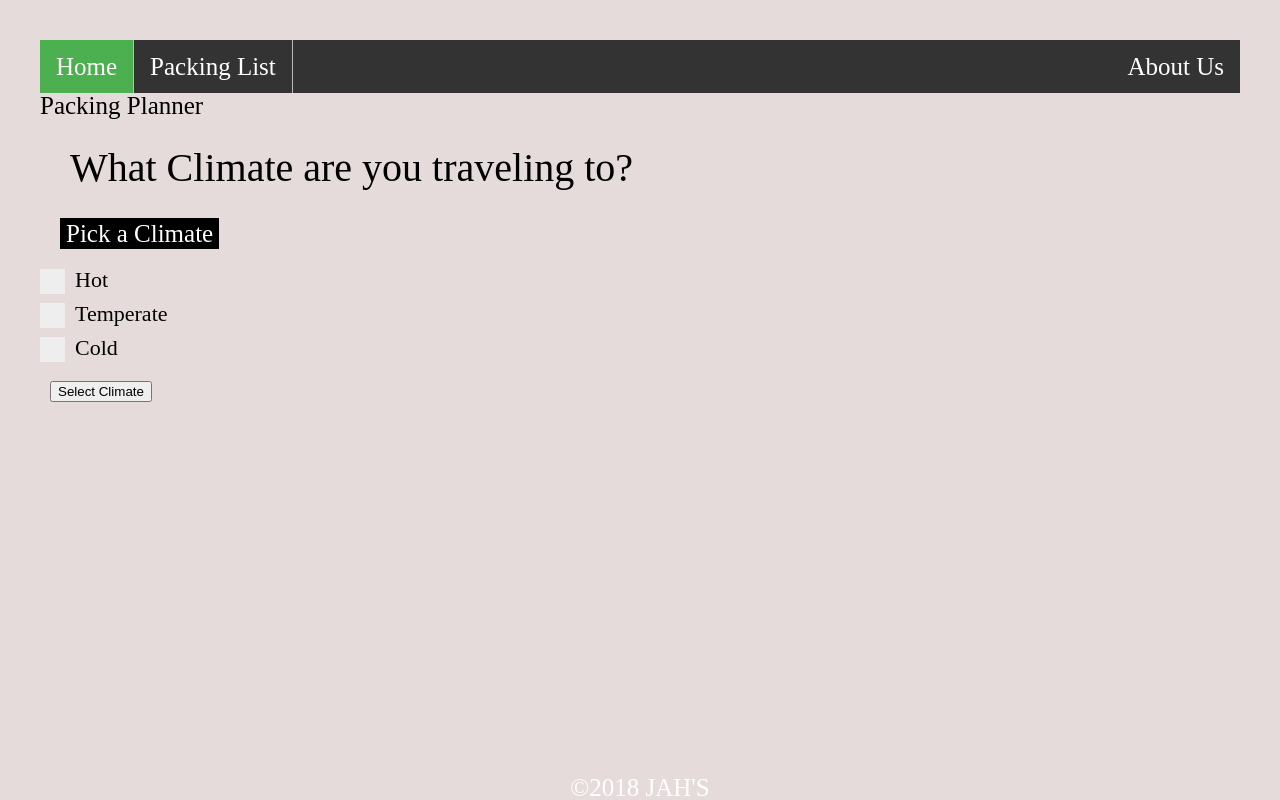
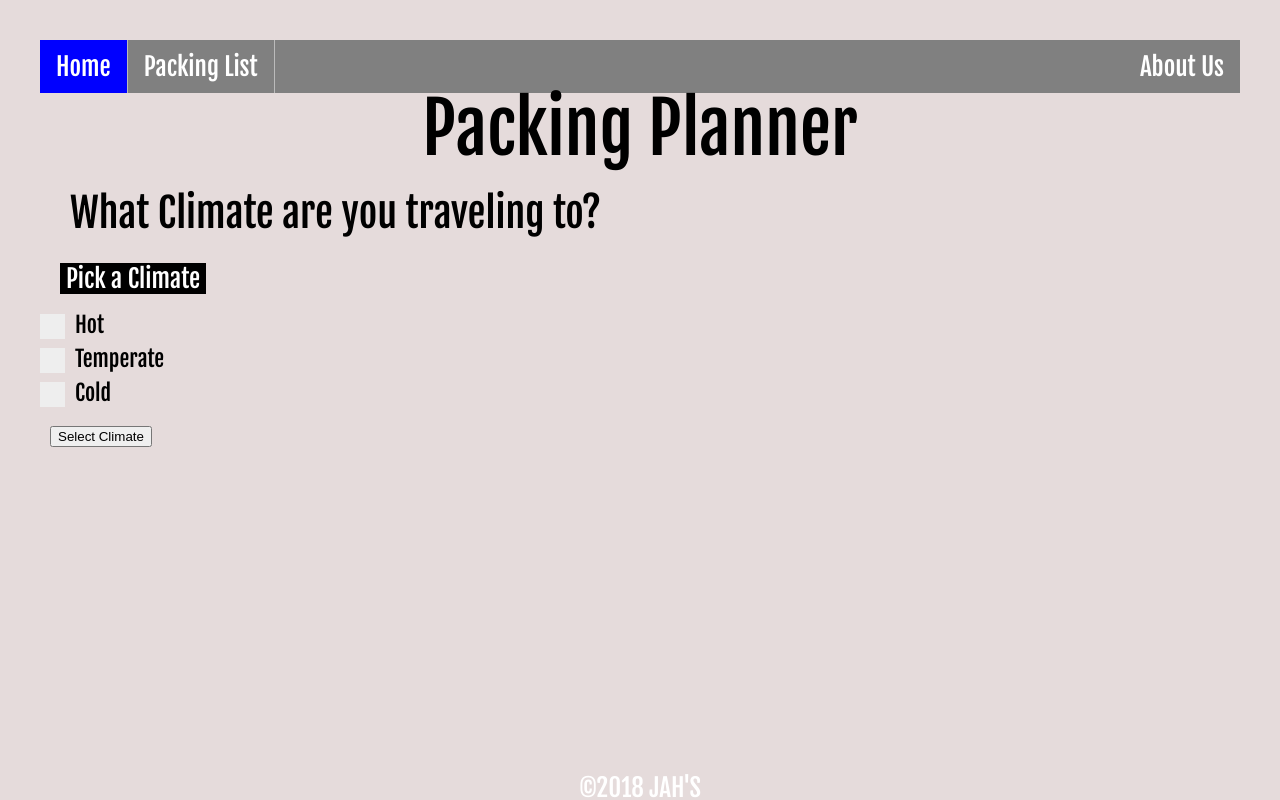
Before and after one commit to niesssiobhan/packing-planner, a plain HTML site: page index.html in a window 1280 px wide. Drawn offline with Linux system fonts and the light colour scheme; a web font is replaced by a local one.

Commit message:
fontcssstuffharris

```diff
--- a/css/style.css
+++ b/css/style.css
@@ -5,6 +5,7 @@ html {
 
 body {
     margin: 40px;
+    font-family: 'Fjalla One', sans-serif;
 }
 
 nav li:last-child{
@@ -17,7 +18,7 @@ nav ul {
     margin: 0;
     padding: 0;
     overflow: hidden;
-    background-color: #333;
+    background-color:grey;
 }
 
 nav li {
@@ -35,16 +36,18 @@ nav li a {
 
 /* Change the link color to #111 (black) on hover */
 nav li a:hover {
-    background-color: #111;
+    background-color:orange;
 }
 
 nav .active {
-    background-color: #4CAF50;
+    background-color:blue;
 }
 
-section h1{
+header h1{
     text-align: center;
     font-size: 70px;
+
+
 }
 
 /* * {box-sizing:border-box}
@@ -132,11 +135,11 @@ footer {
     color: white;
     text-align: center;
 }
-ul li del {
+ul label del {
     text-decoration: none;
 }
 
-ul li input[type=checkbox]:checked ~ del {
+ul label input[type=checkbox]:checked ~ del {
     text-decoration: line-through;
 }
 
--- a/index.html
+++ b/index.html
@@ -5,11 +5,13 @@
     <title>Packing Planner</title>
     <link rel="stylesheet" type="text/css" media="screen" href="css/reset.css"/>
     <link rel="stylesheet" type="text/css" media="screen" href="css/style.css"/>
+    <link href="https://fonts.googleapis.com/css?family=Fjalla+One|Spicy+Rice" rel="stylesheet">
+    <link href="https://fonts.googleapis.com/css?family=Leckerli+One|Playfair+Display|Yellowtail" rel="stylesheet">
   </head>
 
   <body>
 
-    <header>
+
       <nav>
         <ul>
           <li id="home"><a class="active" href="index.html">Home</a></li>
@@ -17,7 +19,7 @@
           <li id="aboutUs"><a href="about-us.html">About Us</a></li>
         </ul>
       </nav>
-    </header>
+
 
     <main>
 
```
Also changed, not shown: about-us.html (+2 -1 lines), packing-list.html (+1 -0 lines).
